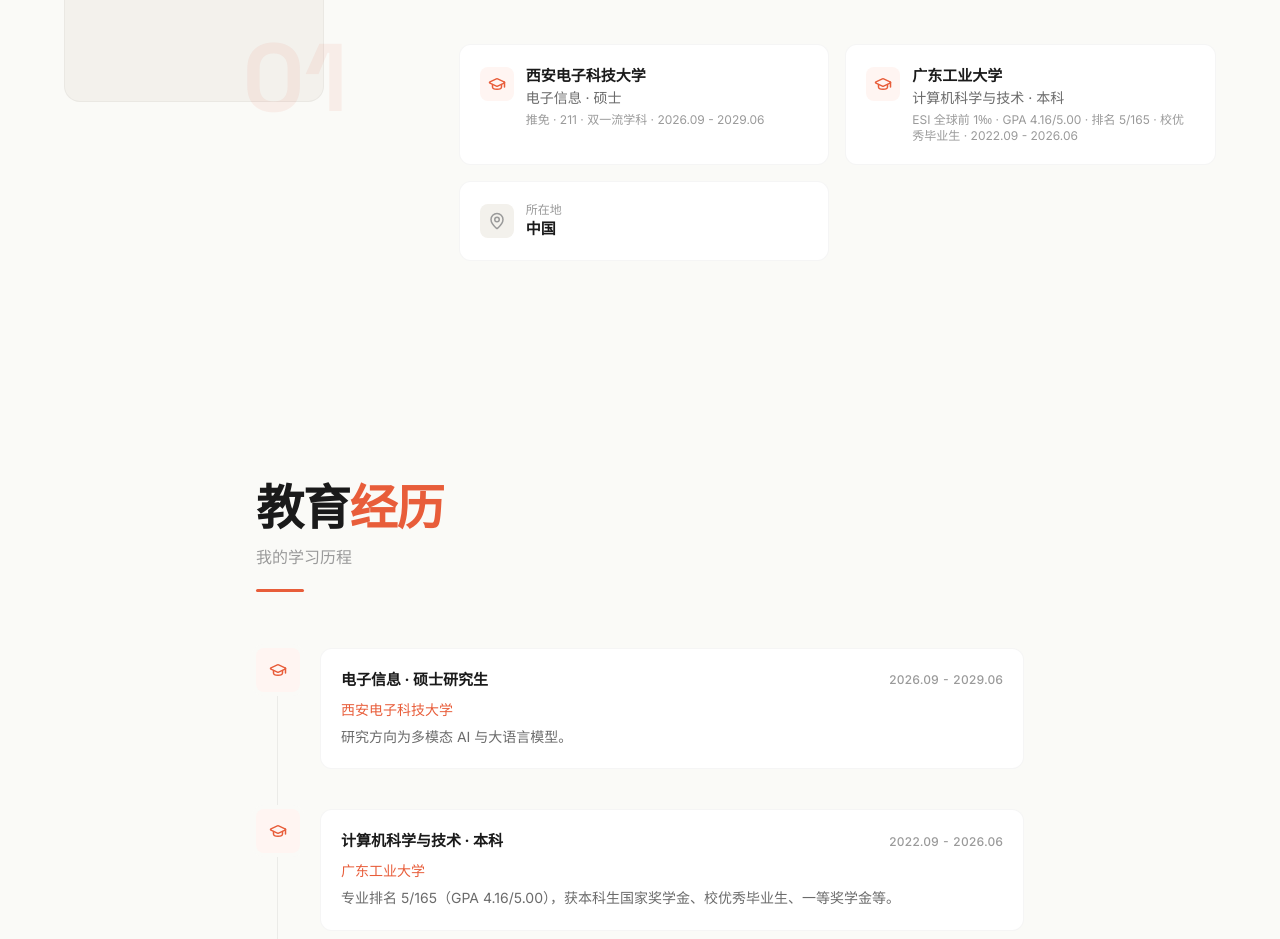
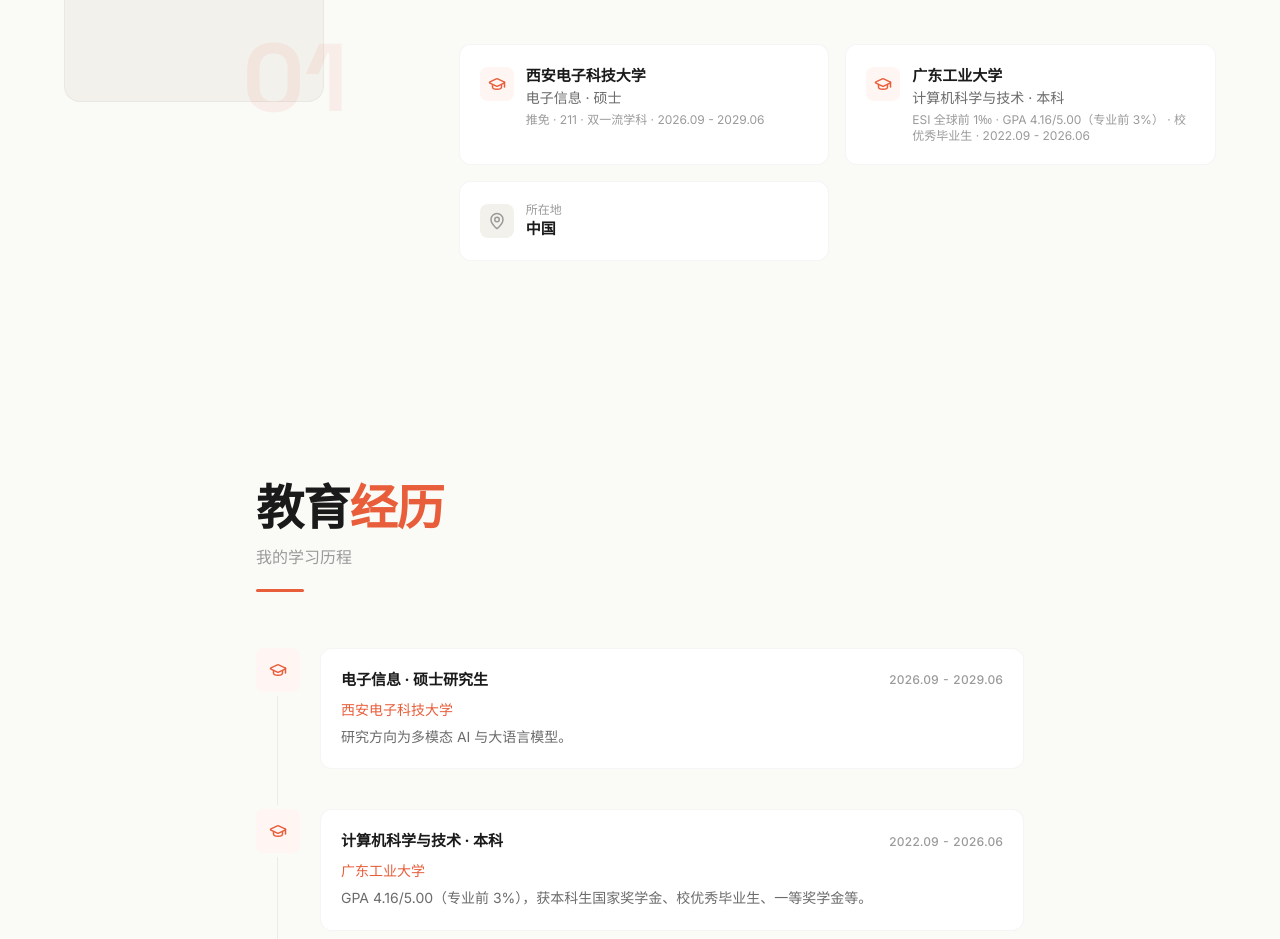
Before and after one commit to Theyouslalala/portfolio, a React (Vite) app: page / in a window 1280 px wide. Shown: the part 1233-2172 px from the top of the page. Built offline with nearby package versions, Linux system fonts and the light colour scheme.

Commit message:
Update ranking format to Top 3% (专业前 3%)

```diff
--- a/src/data/portfolio.js
+++ b/src/data/portfolio.js
@@ -27,7 +27,7 @@
     {
       school: "广东工业大学",
       major: "计算机科学与技术 · 本科",
-      detail: "ESI 全球前 1‰ · GPA 4.16/5.00 · 排名 5/165 · 校优秀毕业生",
+      detail: "ESI 全球前 1‰ · GPA 4.16/5.00（专业前 3%） · 校优秀毕业生",
       period: "2022.09 - 2026.06",
     },
   ],
@@ -78,7 +78,7 @@
     title: "计算机科学与技术 · 本科",
     org: "广东工业大学",
     period: "2022.09 - 2026.06",
-    description: "专业排名 5/165（GPA 4.16/5.00），获本科生国家奖学金、校优秀毕业生、一等奖学金等。",
+    description: "GPA 4.16/5.00（专业前 3%），获本科生国家奖学金、校优秀毕业生、一等奖学金等。",
   },
 ]
 
```
